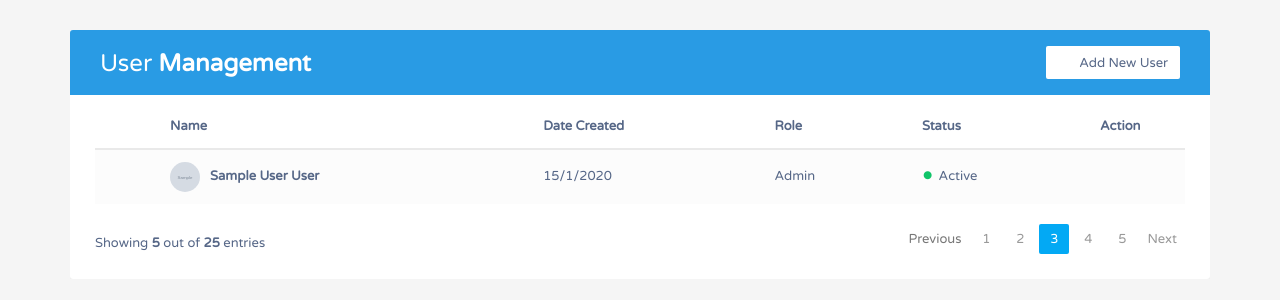
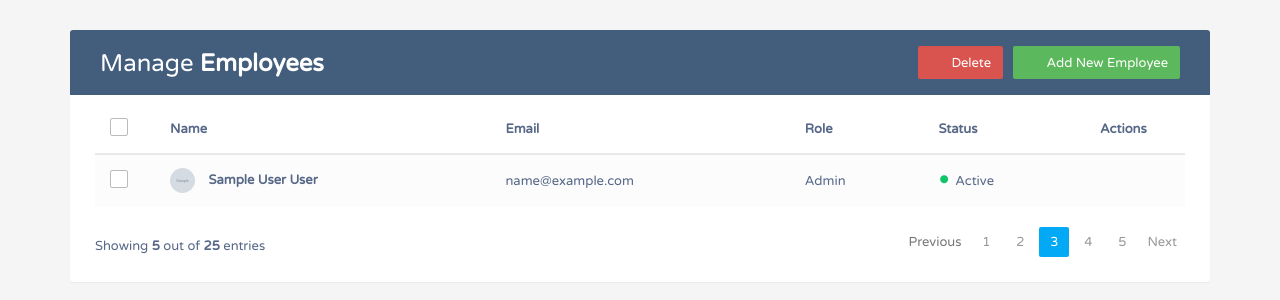
Before and after one commit to ezemartlopez/CrudDjango, a Django app: page / in a window 1280 px wide. Shown: the top 300 px of the page. Run offline with Django 4.2, Linux system fonts and the light colour scheme; tables that the repository leaves empty hold one stand-in row (values such as "Sample post"); grey boxes marked "Sample" are stand-in pictures; some libraries are stand-ins or nearby versions.

Commit message:
trabajando en una nueva version

```diff
--- a/crud/static/css/img_style.css
+++ b/crud/static/css/img_style.css
@@ -1,9 +1,8 @@
-*{padding: 0; margin:0;}
-#top-img-container{
-    height: 80px;
-}
-#bottom-img-container{
-    height: 120px;
+.container-card{
+    min-width: 400px;
+    max-width: 400px;
+    margin-left: auto;
+    margin-right: auto;
 }
 .container-img{
     width: 180px;
@@ -11,7 +10,7 @@
     margin-left: auto;
     margin-right: auto;
 }
-img{
+.img-profile{
     object-fit: cover;
     width: 100%;
     height: 100%;
@@ -19,4 +18,9 @@ img{
     min-height: 180px;
     max-width: 180px;
     max-height: 180px;
+    border-radius: 50%;
 }
+
+br{
+    width: 2px;
+}
--- /dev/null
+++ b/crud/static/css/modal.css
@@ -0,0 +1,51 @@
+body {
+    color: #566787;
+    background: #f5f5f5;
+    font-family: 'Varela Round', sans-serif;
+    font-size: 13px;
+}
+
+/* Modal styles */
+.modal .modal-dialog {
+    max-width: 400px;
+}
+.modal .modal-header, .modal .modal-body, .modal .modal-footer {
+    padding: 20px 30px;
+}
+.modal .modal-content {
+    border-radius: 3px;
+}
+.modal .modal-footer {
+    background: #ecf0f1;
+    border-radius: 0 0 3px 3px;
+}
+.modal .modal-title {
+    display: inline-block;
+}
+.modal .form-control {
+    border-radius: 2px;
+    box-shadow: none;
+    border-color: #dddddd;
+}
+.modal textarea.form-control {
+    resize: vertical;
+}
+.modal .btn {
+    border-radius: 2px;
+    min-width: 100px;
+}
+.modal form label {
+    font-weight: normal;
+}
+
+div .modal-content{
+    max-width: 400px;
+    min-width: 400px;
+}
+a{
+    text-decoration: none;
+}
+
+div .input-group{
+    padding-bottom:10px;
+}
--- /dev/null
+++ b/crud/static/css/table_style.css
@@ -0,0 +1,208 @@
+body {
+    color: #566787;
+    background: #f5f5f5;
+    font-family: 'Varela Round', sans-serif;
+    font-size: 13px;
+}
+.table-wrapper {
+    background: #fff;
+    padding: 20px 25px;
+    margin: 30px 0;
+    border-radius: 3px;
+    box-shadow: 0 1px 1px rgba(0,0,0,.05);
+}
+.table-title {
+    padding-bottom: 15px;
+    background: #435d7d;
+    color: #fff;
+    padding: 16px 30px;
+    margin: -20px -25px 10px;
+    border-radius: 3px 3px 0 0;
+}
+.table-title h2 {
+    margin: 5px 0 0;
+    font-size: 24px;
+}
+.table-title .btn-group {
+    float: right;
+}
+.table-title .btn {
+    color: #fff;
+    float: right;
+    font-size: 13px;
+    border: none;
+    min-width: 50px;
+    border-radius: 2px;
+    border: none;
+    outline: none !important;
+    margin-left: 10px;
+}
+.table-title .btn i {
+    float: left;
+    font-size: 21px;
+    margin-right: 5px;
+}
+.table-title .btn span {
+    float: left;
+    margin-top: 2px;
+}
+table.table tr th, table.table tr td {
+    border-color: #e9e9e9;
+    padding: 12px 15px;
+    vertical-align: middle;
+}
+table.table tr th:first-child {
+    width: 60px;
+}
+table.table tr th:last-child {
+    width: 100px;
+}
+table.table-striped tbody tr:nth-of-type(odd) {
+    background-color: #fcfcfc;
+}
+table.table-striped.table-hover tbody tr:hover {
+    background: #f5f5f5;
+}
+table.table th i {
+    font-size: 13px;
+    margin: 0 5px;
+    cursor: pointer;
+}
+table.table td:last-child i {
+    opacity: 0.9;
+    font-size: 22px;
+    margin: 0 5px;
+}
+table.table td a {
+    font-weight: bold;
+    color: #566787;
+    display: inline-block;
+    text-decoration: none;
+    outline: none !important;
+}
+table.table td a:hover {
+    color: #2196F3;
+}
+table.table td a.edit {
+    color: #FFC107;
+}
+table.table td a.delete {
+    color: #F44336;
+}
+table.table td i {
+    font-size: 19px;
+}
+table.table .avatar {
+    border-radius: 50%;
+    vertical-align: middle;
+    margin-right: 10px;
+}
+.pagination {
+    float: right;
+    margin: 0 0 5px;
+}
+.pagination li a {
+    border: none;
+    font-size: 13px;
+    min-width: 30px;
+    min-height: 30px;
+    color: #999;
+    margin: 0 2px;
+    line-height: 30px;
+    border-radius: 2px !important;
+    text-align: center;
+    padding: 0 6px;
+}
+.pagination li a:hover {
+    color: #666;
+}
+.pagination li.active a, .pagination li.active a.page-link {
+    background: #03A9F4;
+}
+.pagination li.active a:hover {
+    background: #0397d6;
+}
+.pagination li.disabled i {
+    color: #ccc;
+}
+.pagination li i {
+    font-size: 16px;
+    padding-top: 6px
+}
+.hint-text {
+    float: left;
+    margin-top: 10px;
+    font-size: 13px;
+}
+/* Custom checkbox */
+.custom-checkbox {
+    position: relative;
+}
+.custom-checkbox input[type="checkbox"] {
+    opacity: 0;
+    position: absolute;
+    margin: 5px 0 0 3px;
+    z-index: 9;
+}
+.custom-checkbox label:before{
+    width: 18px;
+    height: 18px;
+}
+.custom-checkbox label:before {
+    content: '';
+    margin-right: 10px;
+    display: inline-block;
+    vertical-align: text-top;
+    background: white;
+    border: 1px solid #bbb;
+    border-radius: 2px;
+    box-sizing: border-box;
+    z-index: 2;
+}
+.custom-checkbox input[type="checkbox"]:checked + label:after {
+    content: '';
+    position: absolute;
+    left: 6px;
+    top: 3px;
+    width: 6px;
+    height: 11px;
+    border: solid #000;
+    border-width: 0 3px 3px 0;
+    transform: inherit;
+    z-index: 3;
+    transform: rotateZ(45deg);
+}
+.custom-checkbox input[type="checkbox"]:checked + label:before {
+    border-color: #03A9F4;
+    background: #03A9F4;
+}
+.custom-checkbox input[type="checkbox"]:checked + label:after {
+    border-color: #fff;
+}
+.custom-checkbox input[type="checkbox"]:disabled + label:before {
+    color: #b8b8b8;
+    cursor: auto;
+    box-shadow: none;
+    background: #ddd;
+}
+
+/*status user*/
+.status {
+    font-size: 30px;
+    margin: 2px 2px 0 0;
+    display: inline-block;
+    vertical-align: middle;
+    line-height: 10px;
+}
+.text-success {
+    color: #10c469;
+}
+.text-info {
+    color: #62c9e8;
+}
+.text-warning {
+    color: #FFC107;
+}
+.text-danger {
+    color: #ff5b5b;
+}
--- /dev/null
+++ b/crud/static/scripts/table.js
@@ -0,0 +1,23 @@
+$(document).ready(function(){
+	// Activate tooltip
+	$('[data-toggle="tooltip"]').tooltip();
+
+	// Select/Deselect checkboxes
+	var checkbox = $('table tbody input[type="checkbox"]');
+	$("#selectAll").click(function(){
+		if(this.checked){
+			checkbox.each(function(){
+				this.checked = true;
+			});
+		} else{
+			checkbox.each(function(){
+				this.checked = false;
+			});
+		}
+	});
+	checkbox.click(function(){
+		if(!this.checked){
+			$("#selectAll").prop("checked", false);
+		}
+	});
+});
--- a/crud/templates/base.html
+++ b/crud/templates/base.html
@@ -5,6 +5,12 @@
   <meta http-equiv="X-UA-Compatible" content="IE=edge">
   <meta name="viewport" content="width=device-width, initial-scale=1">
   <title>Bootstrap User Management Data Table</title>
+  <link rel="stylesheet" href="https://fonts.googleapis.com/css?family=Roboto|Varela+Round">
+  <link rel="stylesheet" href="https://fonts.googleapis.com/icon?family=Material+Icons">
+  <link rel="stylesheet" href="https://maxcdn.bootstrapcdn.com/font-awesome/4.7.0/css/font-awesome.min.css">
+  <link rel="stylesheet" href="https://maxcdn.bootstrapcdn.com/bootstrap/3.3.7/css/bootstrap.min.css">
+  <script src="https://ajax.googleapis.com/ajax/libs/jquery/1.12.4/jquery.min.js"></script>
+  <script src="https://maxcdn.bootstrapcdn.com/bootstrap/3.3.7/js/bootstrap.min.js"></script>
   {% block set_bootstrap %}
 
   {% endblock set_bootstrap %}
--- /dev/null
+++ b/crud/templates/components/table-v1.html
@@ -0,0 +1,225 @@
+
+    <div class="container">
+        <div class="table-wrapper">
+            <div class="table-title">
+                <div class="row">
+                    <div class="col-sm-6">
+						<h2>Manage <b>Employees</b></h2>
+					</div>
+					<div class="col-sm-6">
+						<a href="#addEmployeeModal" class="btn btn-success" data-toggle="modal"><i class="material-icons">&#xE147;</i> <span>Add New Employee</span></a>
+						<a href="#deleteEmployeeModal" class="btn btn-danger" data-toggle="modal"><i class="material-icons">&#xE15C;</i> <span>Delete</span></a>
+					</div>
+                </div>
+            </div>
+            <table class="table table-striped table-hover">
+				{# Encabezado de tabla de usuarios #}
+                <thead>
+                    <tr>
+						<th>
+							<span class="custom-checkbox">
+								<input type="checkbox" id="selectAll">
+								<label for="selectAll"></label>
+							</span>
+						</th>
+                        <th>Name</th>
+                        <th>Email</th>
+						<th>Role</th>
+                        <th>Status</th>
+                        <th>Actions</th>
+                    </tr>
+                </thead>
+				{# Fin de encabezado de tabla de usuarios #}
+
+				{# Cuerpo de la tabla de usuarios #}
+                <tbody>
+					{% for user in users %}
+                    <tr>
+						<td>
+							<span class="custom-checkbox">
+								<input type="checkbox" id="checkbox1" name="options[]" value="1">
+								<label for="checkbox1"></label>
+							</span>
+						</td>
+                        <td>
+							<img src="{{user.photo.url}}" class="avatar" alt="Avatar" width="25" height="25">
+							<a href="{% url 'user_view' id=user.id %}" class="name" data-toggle="modal">{{user}}</a>
+						</td>
+                        <td>{{user.email}}</td>
+						<td>{{user.type_user}}</td>
+                        <td>
+							{% if user.active %}
+							<span class="status text-success"> &bull; </span> Active
+							{% else %}
+							<span class="status text-warning"> &bull; </span> Inactive
+							{% endif %}
+						</td>
+                        <td>
+                            <a href="#editEmployeeModal" class="edit" data-toggle="modal"><i class="material-icons" data-toggle="tooltip" title="Edit">&#xE254;</i></a>
+                            <a href="#deleteEmployeeModal" class="delete" data-toggle="modal"><i class="material-icons" data-toggle="tooltip" title="Delete">&#xE872;</i></a>
+                        </td>
+                    </tr>
+                    {% endfor %}
+                </tbody>
+				{# Fin del cuerpo de la tabla de usuarios #}
+            </table>
+			{# Paginacion de la tabla #}
+			<div class="clearfix">
+                <div class="hint-text">Showing <b>5</b> out of <b>25</b> entries</div>
+                <ul class="pagination">
+                    <li class="page-item disabled"><a href="#">Previous</a></li>
+                    <li class="page-item"><a href="#" class="page-link">1</a></li>
+                    <li class="page-item"><a href="#" class="page-link">2</a></li>
+                    <li class="page-item active"><a href="#" class="page-link">3</a></li>
+                    <li class="page-item"><a href="#" class="page-link">4</a></li>
+                    <li class="page-item"><a href="#" class="page-link">5</a></li>
+                    <li class="page-item"><a href="#" class="page-link">Next</a></li>
+                </ul>
+            </div>
+			{# fin de la paginacion de la tabla #}
+        </div>
+    </div>
+	<!-- Add Modal HTML -->
+
+	{# Agregar un usuario #}
+	<div id="addEmployeeModal" class="modal fade">
+		<div class="modal-dialog">
+			<div class="modal-content">
+				<form>
+					<div class="modal-header">
+						<h4 class="modal-title">Add Employee</h4>
+						<button type="button" class="close" data-dismiss="modal" aria-hidden="true">&times;</button>
+					</div>
+					<div class="modal-body">
+						<div class="form-group">
+							<label>Name</label>
+							<input type="text" class="form-control" required>
+						</div>
+						<div class="form-group">
+							<label>Email</label>
+							<input type="email" class="form-control" required>
+						</div>
+						<div class="form-group">
+							<label>Address</label>
+							<textarea class="form-control" required></textarea>
+						</div>
+						<div class="form-group">
+							<label>Phone</label>
+							<input type="text" class="form-control" required>
+						</div>
+					</div>
+					<div class="modal-footer">
+						<input type="button" class="btn btn-default" data-dismiss="modal" value="Cancel">
+						<input type="submit" class="btn btn-success" value="Add">
+					</div>
+				</form>
+			</div>
+		</div>
+	</div>
+	{# Fin Agregar un usuario #}
+
+	<!-- Edit Modal HTML -->
+	{# Editar a un usuario #}
+	<div id="editEmployeeModal" class="modal fade">
+		<div class="modal-dialog">
+			<div class="modal-content">
+				<form>
+					<div class="modal-header">
+						<h4 class="modal-title">Edit Employee</h4>
+						<button type="button" class="close" data-dismiss="modal" aria-hidden="true">&times;</button>
+					</div>
+					<div class="modal-body">
+						<div class="form-group">
+							<label>Name</label>
+							<input type="text" class="form-control" required>
+						</div>
+						<div class="form-group">
+							<label>Email</label>
+							<input type="email" class="form-control" required>
+						</div>
+						<div class="form-group">
+							<label>Address</label>
+							<textarea class="form-control" required></textarea>
+						</div>
+						<div class="form-group">
+							<label>Phone</label>
+							<input type="text" class="form-control" required>
+						</div>
+					</div>
+					<div class="modal-footer">
+						<input type="button" class="btn btn-default" data-dismiss="modal" value="Cancel">
+						<input type="submit" class="btn btn-info" value="Save">
+					</div>
+				</form>
+			</div>
+		</div>
+	</div>
+	{# Fin Editar a un Usuario #}
+
+	<!-- Delete Modal HTML -->
+	{# Eliminar solo al Usuario seleccionado #}
+	<div id="deleteEmployeeModal" class="modal fade">
+		<div class="modal-dialog">
+			<div class="modal-content">
+				<form>
+					<div class="modal-header">
+						<h4 class="modal-title">Delete Employee</h4>
+						<button type="button" class="close" data-dismiss="modal" aria-hidden="true">&times;</button>
+					</div>
+					<div class="modal-body">
+						<p>Are you sure you want to delete these Records?</p>
+						<p class="text-warning"><small>This action cannot be undone.</small></p>
+					</div>
+					<div class="modal-footer">
+						<input type="button" class="btn btn-default" data-dismiss="modal" value="Cancel">
+						<input type="submit" class="btn btn-danger" value="Delete">
+					</div>
+				</form>
+			</div>
+		</div>
+	</div>
+	{# Fin Eliminar solo al usuario seleccionado #}
+
+	<!-- View Modal HTML -->
+	{# Ver a un usuario #}
+	<div id="viewEmployeeModal" class="modal fade">
+		<div class="modal-dialog">
+			<div class="modal-content">
+				<form>
+					<div class="modal-header">
+						<h4 class="modal-title">View Employee</h4>
+						<button type="button" class="close" data-dismiss="modal" aria-hidden="true">&times;</button>
+					</div>
+
+					<div class="modal-body">
+						<div class="container" id="top-img-container">
+							<div class="container-img">
+								<img src="{{user.photo.url}}" id="imagenPrevisualizacion" class="profile" alt="foto">
+							</div>
+						</div>
+						<div class="form-group">
+							<label>Name</label>
+							<input type="text" class="form-control" required>
+						</div>
+						<div class="form-group">
+							<label>Email</label>
+							<input type="email" class="form-control" required>
+						</div>
+						<div class="form-group">
+							<label>Address</label>
+							<textarea class="form-control" required></textarea>
+						</div>
+						<div class="form-group">
+							<label>Phone</label>
+							<input type="text" class="form-control" required>
+						</div>
+					</div>
+					<div class="modal-footer">
+						<input type="button" class="btn btn-default" data-dismiss="modal" value="Cancel">
+						<input type="submit" class="btn btn-info" value="Save">
+					</div>
+				</form>
+			</div>
+		</div>
+	</div>
+	{# Fin Ver a un Usuario #}
--- /dev/null
+++ b/crud/templates/users/index-v1.html
@@ -0,0 +1,17 @@
+{% extends 'base.html' %}
+
+{% load static %}
+
+{% block styles %}
+    <link rel="stylesheet" href="{% static 'css/table_style.css' %}">
+    <link rel="stylesheet" href="{% static 'css/modal.css' %}">
+    <link rel="stylesheet" href="{% static 'css/img_style.css' %}">
+{% endblock styles %}
+
+{% block content %}
+    {% include 'components/table-v1.html' %}
+{% endblock content %}
+
+{% block scripts %}
+    <script src="{% static 'scripts/table.js' %}"></script>
+{% endblock scripts %}
--- a/crud/users/models.py
+++ b/crud/users/models.py
@@ -14,6 +14,8 @@ class User(models.Model):
     type_user = models.CharField(max_length=9, choices=USER_TYPE, default='User')
     photo = models.ImageField(upload_to='images/',default='images/default/no-img.jpg')
     date_created = models.DateField(auto_now=True)
+    address = models.CharField(max_length=40,blank=True,null=True)
+    phone = models.CharField(max_length=20,blank=True,null=True)
     def __str__(self) -> str:
         return f"{self.name} {self.last_name}"
 
--- a/crud/users/views.py
+++ b/crud/users/views.py
@@ -7,7 +7,7 @@ from django.contrib import messages
 def index(req):
     users = User.objects.all()
     context = {'users':users}
-    return render(req,'users/index.html',context)
+    return render(req,'users/index-v1.html',context)
 
 
 def create(req):
```
Also changed, not shown: crud/templates/components/cards/card_view.html (added, +68 -0 lines), crud/templates/users/view_user.html (+14 -7 lines), crud/templates/components/cards/card_create.html (added), crud/users/migrations/0003_user_address_user_phone.py (added).
